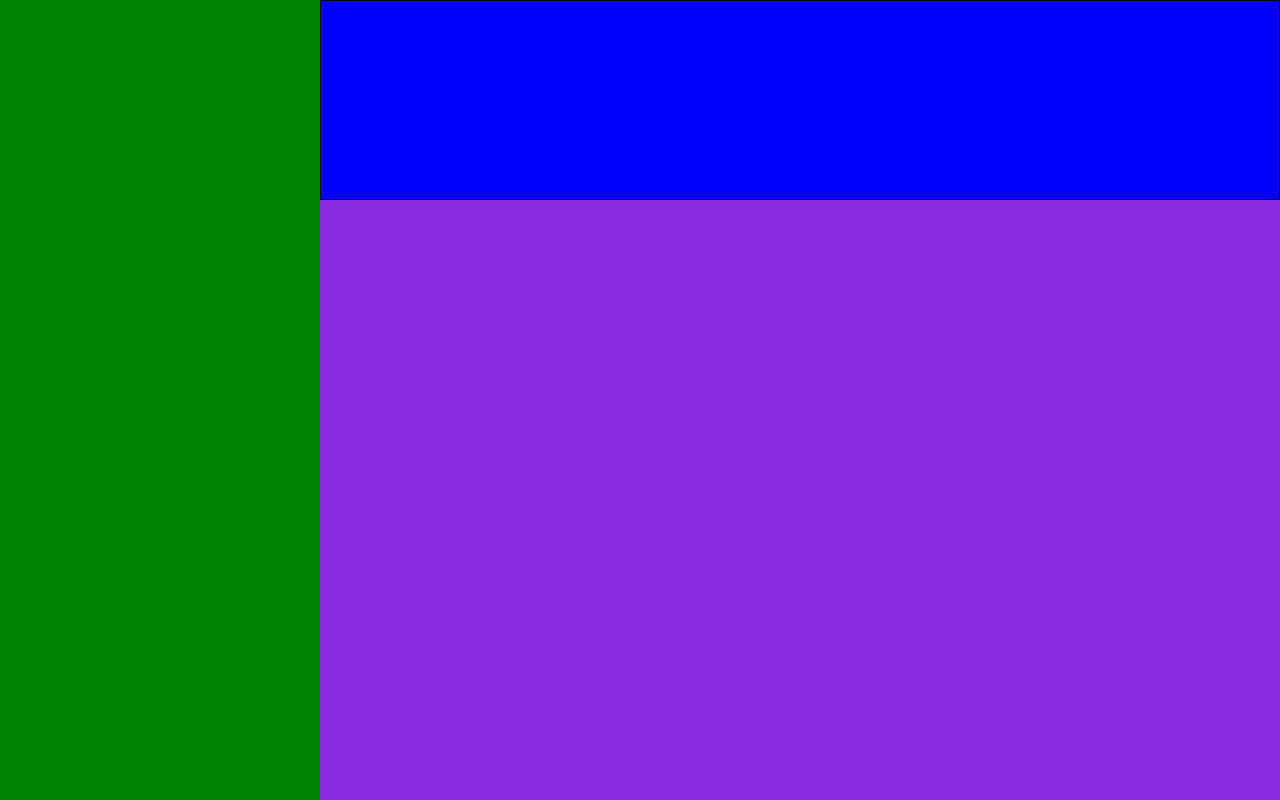
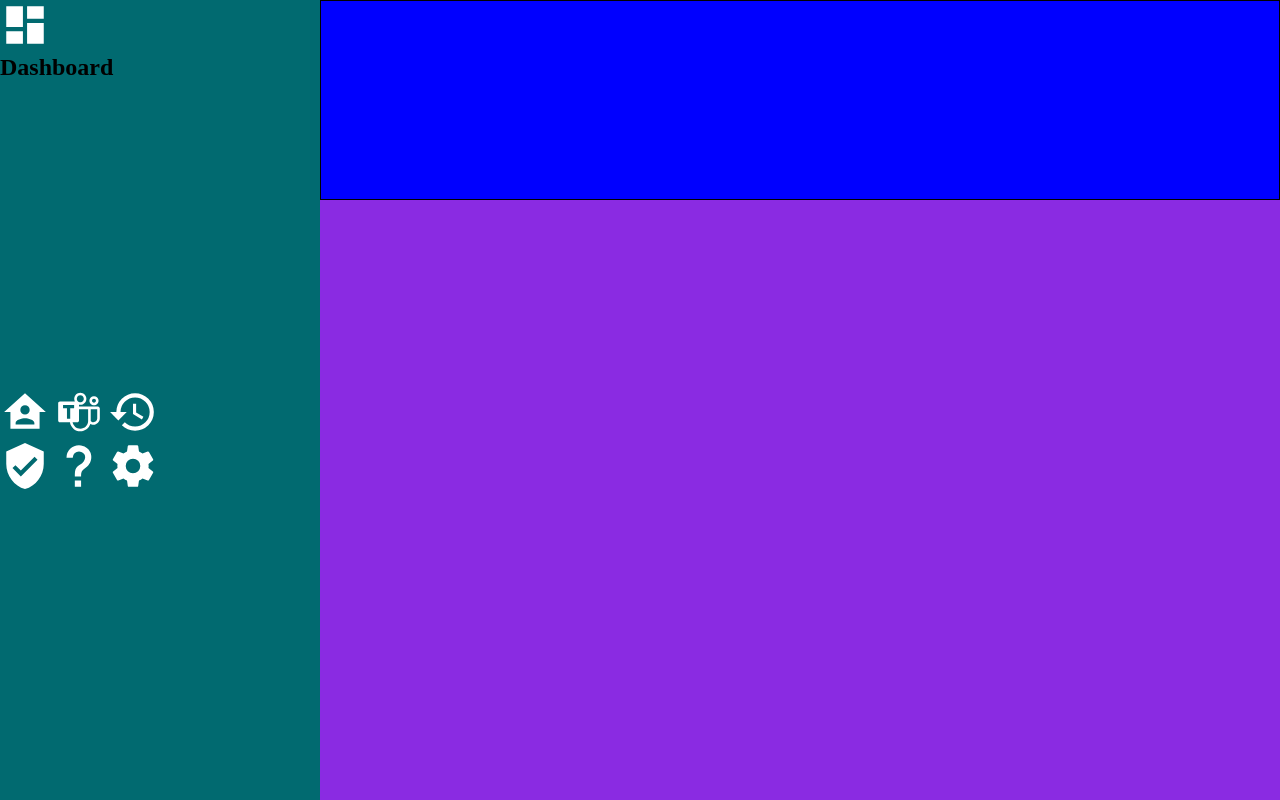
Before and after one commit to hamsaal/Custom-dashboard, a plain HTML site: page index.html in a window 1280 px wide. Drawn offline with Linux system fonts and the light colour scheme.

Commit message:
Import and use appropriate svgs

```diff
--- a/index.html
+++ b/index.html
@@ -8,9 +8,36 @@
   </head>
   <body>
     <div class="main-container">
-      <div class="grid-item side-bar"></div>
-      <div class="grid-item header"></div>
-      <div class="grid-item content"></div>
+      <div class="side-bar">
+        <div class="branding">
+          <div class="branding-logo">
+            <img
+              src="./assets/side_bar/view-dashboard.svg"
+              alt="Main-Dashboard"
+            />
+          </div>
+          <div class="branding-header">
+            <h2>Dashboard</h2>
+          </div>
+        </div>
+        <div class="navigation">
+          <div class="non-setting-navigators">
+            <img src="./assets/side_bar/home-account.svg" alt="Home Account" />
+            <img
+              src="./assets/side_bar/microsoft-teams.svg"
+              alt="Communities"
+            />
+            <img src="./assets/side_bar/history.svg" alt="History" />
+          </div>
+          <div class="setting-navigators"></div>
+          <img src="./assets/side_bar/shield-check.svg" alt="Privacy" />
+          <img src="./assets/side_bar/help.svg" alt="Customer-support" />
+          <img src="./assets/side_bar/cog.svg" alt="Setting" />
+        </div>
+      </div>
+
+      <div class="header"></div>
+      <div class="content"></div>
     </div>
   </body>
 </html>
--- a/styles.css
+++ b/styles.css
@@ -22,9 +22,16 @@ body {
   height: 200px;
 }
 .side-bar {
-  background-color: green;
+  display: grid;
+  background-color: #016a70;
   grid-column: 1/2;
   grid-row: 1/3;
+}
+.side-bar img {
+  height: 50px;
+  width: 50px;
+  fill: white;
+  stroke: white;
 }
 .content {
   background-color: blueviolet;
```
Also changed, not shown: assets/side_bar/calendar-check.svg (added), assets/side_bar/cog.svg (added), assets/side_bar/help.svg (added), assets/side_bar/history.svg (added), assets/side_bar/home-account.svg (added), assets/side_bar/microsoft-teams.svg (added), assets/side_bar/shield-check.svg (added), assets/side_bar/view-dashboard.svg (added).
